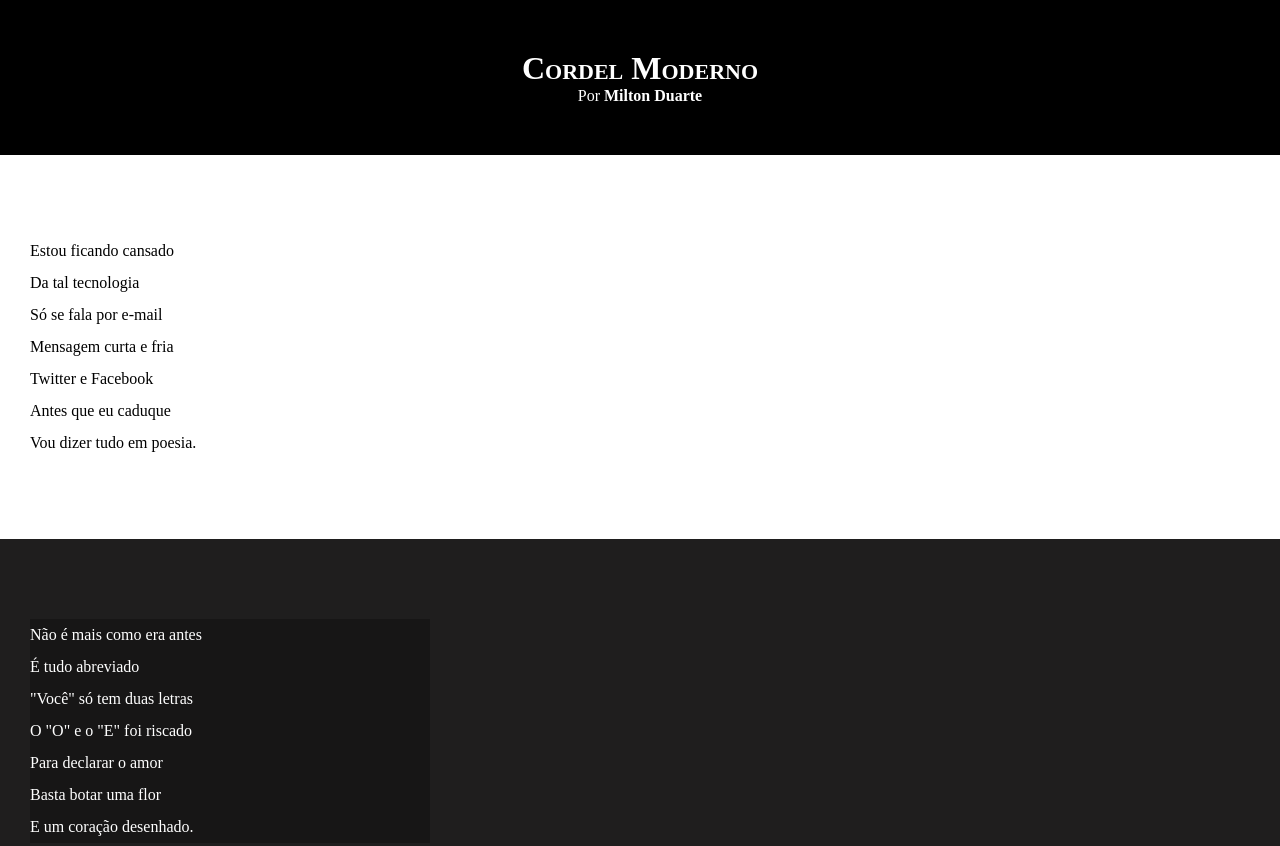
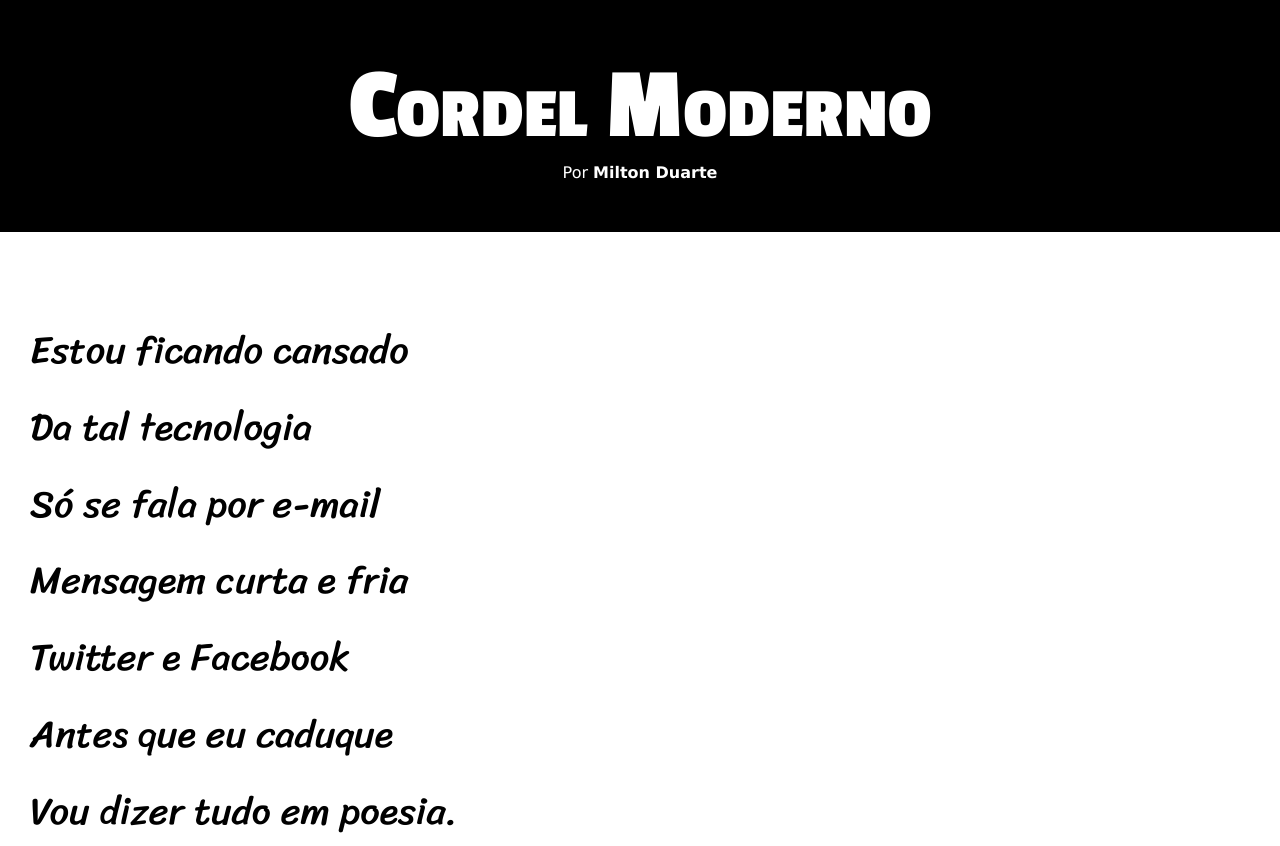
Before and after one commit to Andrelon-de-Souza/Desafios-curso-HTML-e-CSS, a plain HTML site: page d012/index.html in a window 1280 px wide. Shown: the top 846 px of the page. Drawn offline with Linux system fonts and the light colour scheme.

Commit message:
Adicionando fontes para os textos e realizando reajustes com base no tamanho da tela.

```diff
--- a/d012/assets/style.css
+++ b/d012/assets/style.css
@@ -1,14 +1,26 @@
 @charset "UTF-8";
+
+@import url('https://fonts.googleapis.com/css2?family=Passion+One:wght@400;700;900&display=swap');
+@import url('https://fonts.googleapis.com/css2?family=Sriracha&display=swap');
+
+:root {
+    --fonte1: Verdana, Geneva, Tahoma, sans-serif;
+    --fonte2: "Passion One", sans-serif;
+    --fonte3: "Sriracha", cursive;
+
+}
 
 * {
     margin: 0px;
     padding: 0px;
     box-sizing: border-box;
+    font-size: 1em;
 }
 
 html, body {
     background-color: darkgray;
     min-height: 100vh;
+    font-family: var(--fonte1);
 }
 
 header {
@@ -20,6 +32,8 @@ header {
 header > h1 {
     padding-top: 50px;
     font-variant: small-caps;
+    font-family: var(--fonte2);
+    font-size: 8vw;
 }
 
 header > p {
@@ -41,6 +55,8 @@ section {
     padding-bottom: 10vh;
     line-height: 2em;
     padding-left: 30px;
+    font-family: var(--fonte3);
+    font-size: 3vw;
 }
 
 section.normal {
@@ -55,7 +71,8 @@ section.imagem {
 
 section.imagem > p {
     background-color: rgba(0, 0, 0, 0.253);
-    width: 400px;
+    display: inline-block;
+    padding: 5px;
 }
 
 footer {
```
